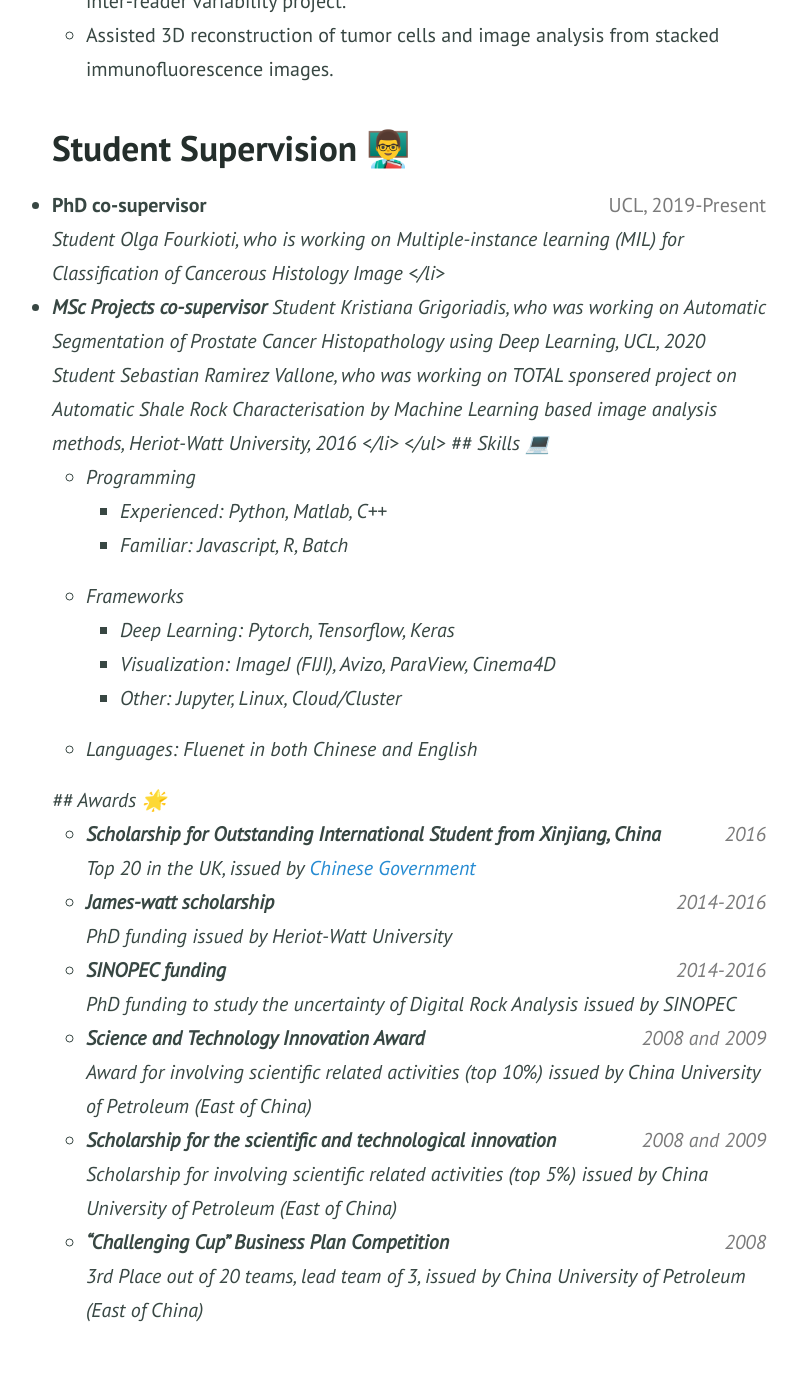
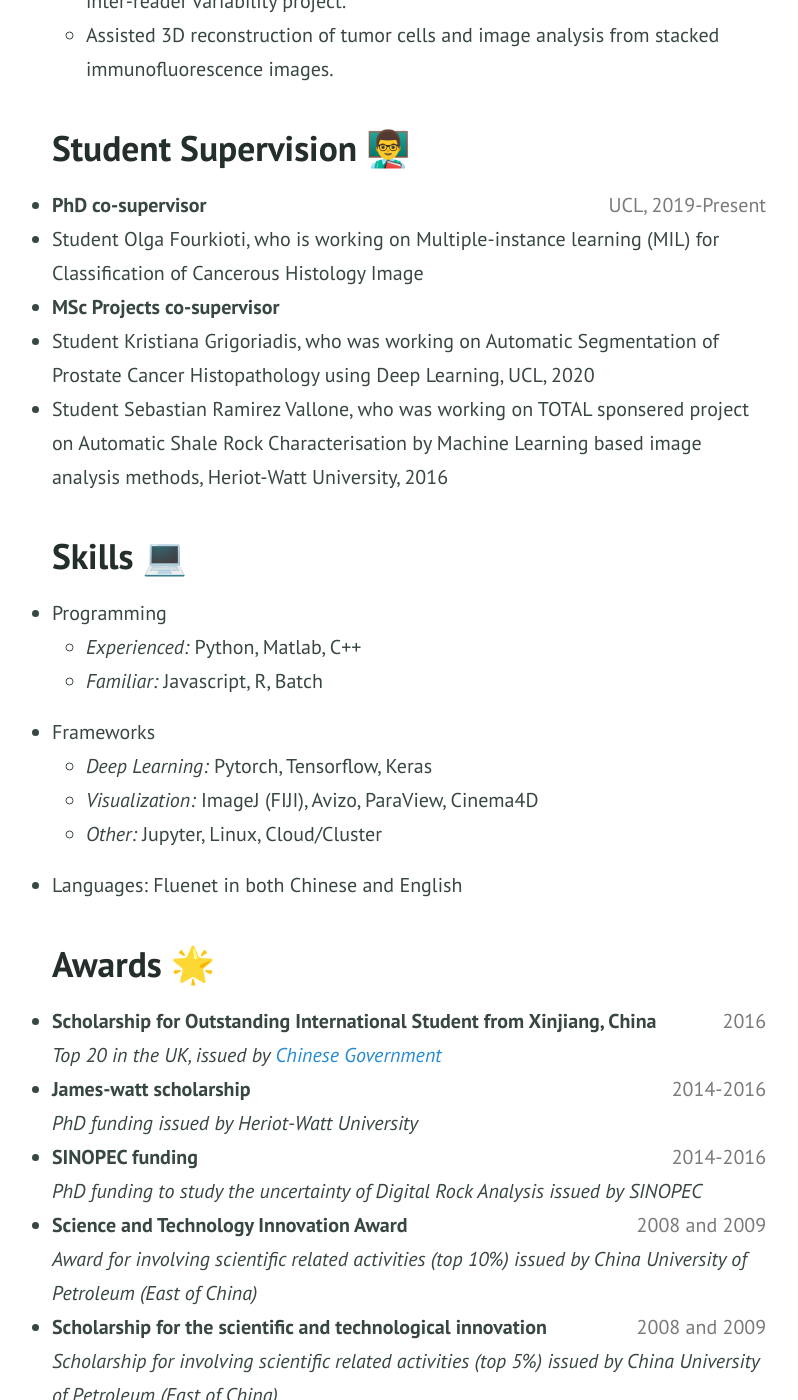
Before and after one commit to lxasqjc/lxasqjc.github.io, a Jekyll site: the page built from resume.md, in a window 1280 px wide and 1400 px high, scrolled down 1834 px. Shown: the whole window, without its empty margins (231-1029 px from the left). Built offline with Jekyll 4.4.1, drawn with Linux system fonts in a browser that asks for light colours; before the commit the page ends 3186 px from its top, so only the background shows below that.

Commit message:
update resume

```diff
--- a/resume.md
+++ b/resume.md
@@ -188,15 +188,23 @@ For more details, you can download the pdf version of my resume [{% include icon
   <li>
     <b> PhD co-supervisor</b>
     <span style="float:right; color:#7a7a7a;">UCL, 2019-Present</span> <br>
-    <i>Student Olga Fourkioti, who is working on Multiple-instance learning (MIL) for Classification of Cancerous Histology Image<i>
+    <li>
+    Student Olga Fourkioti, who is working on Multiple-instance learning (MIL) for Classification of Cancerous Histology Image
+    </li>
   </li>
 
   <li>
     <b> MSc Projects co-supervisor</b>
-    <i>Student Kristiana Grigoriadis, who was working on Automatic Segmentation of Prostate Cancer Histopathology using Deep Learning, UCL, 2020<i>
-    <i>Student Sebastian Ramirez Vallone, who was working on TOTAL sponsered project on Automatic Shale Rock Characterisation by Machine Learning based image analysis methods, Heriot-Watt University, 2016<i>
+    <li>
+    Student Kristiana Grigoriadis, who was working on Automatic Segmentation of Prostate Cancer Histopathology using Deep Learning, UCL, 2020
+    </li>
+    <li>
+    Student Sebastian Ramirez Vallone, who was working on TOTAL sponsered project on Automatic Shale Rock Characterisation by Machine Learning based image analysis methods, Heriot-Watt University, 2016
+    </li>
   </li>
+
 </ul>
+
 
 ## Skills 💻
 
```
Also changed, not shown: 7 other files.
